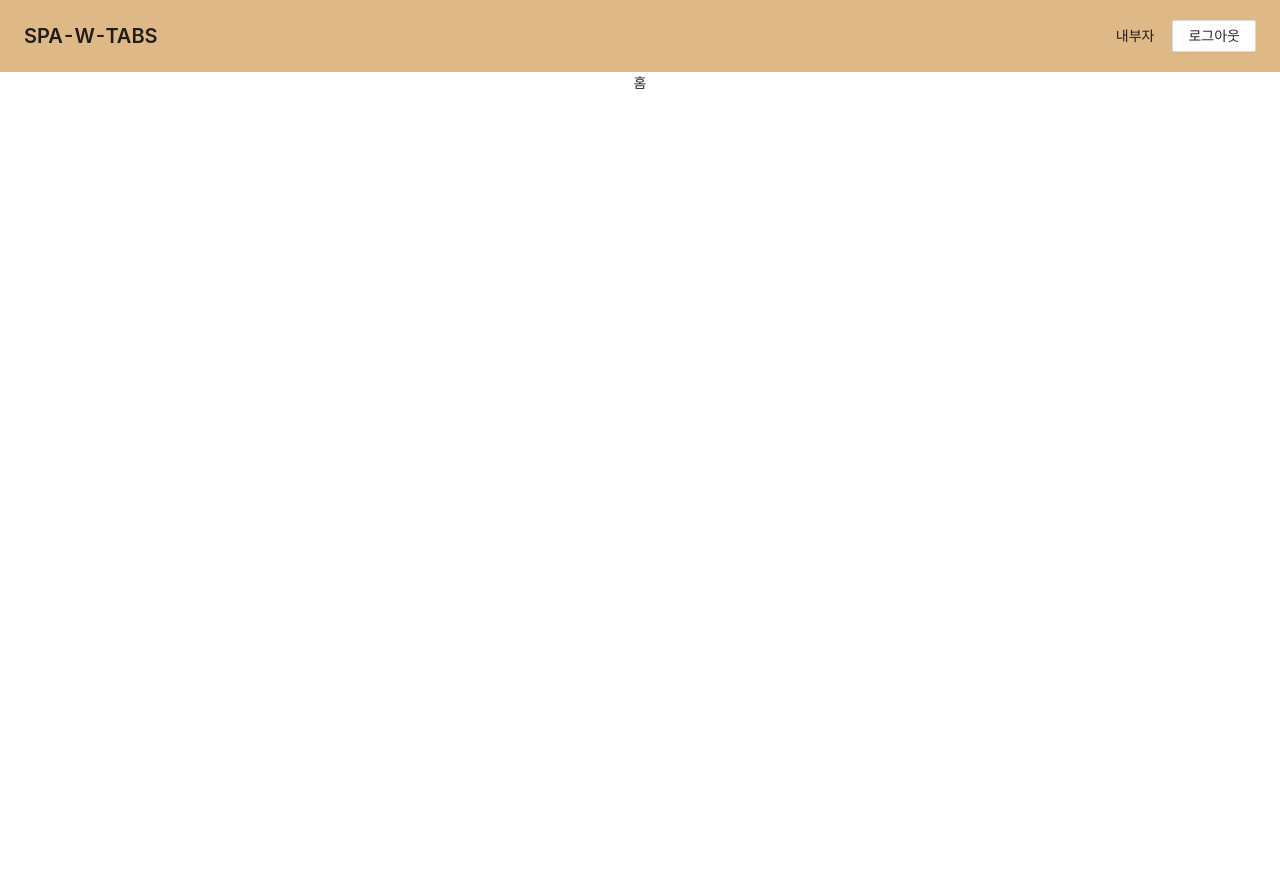
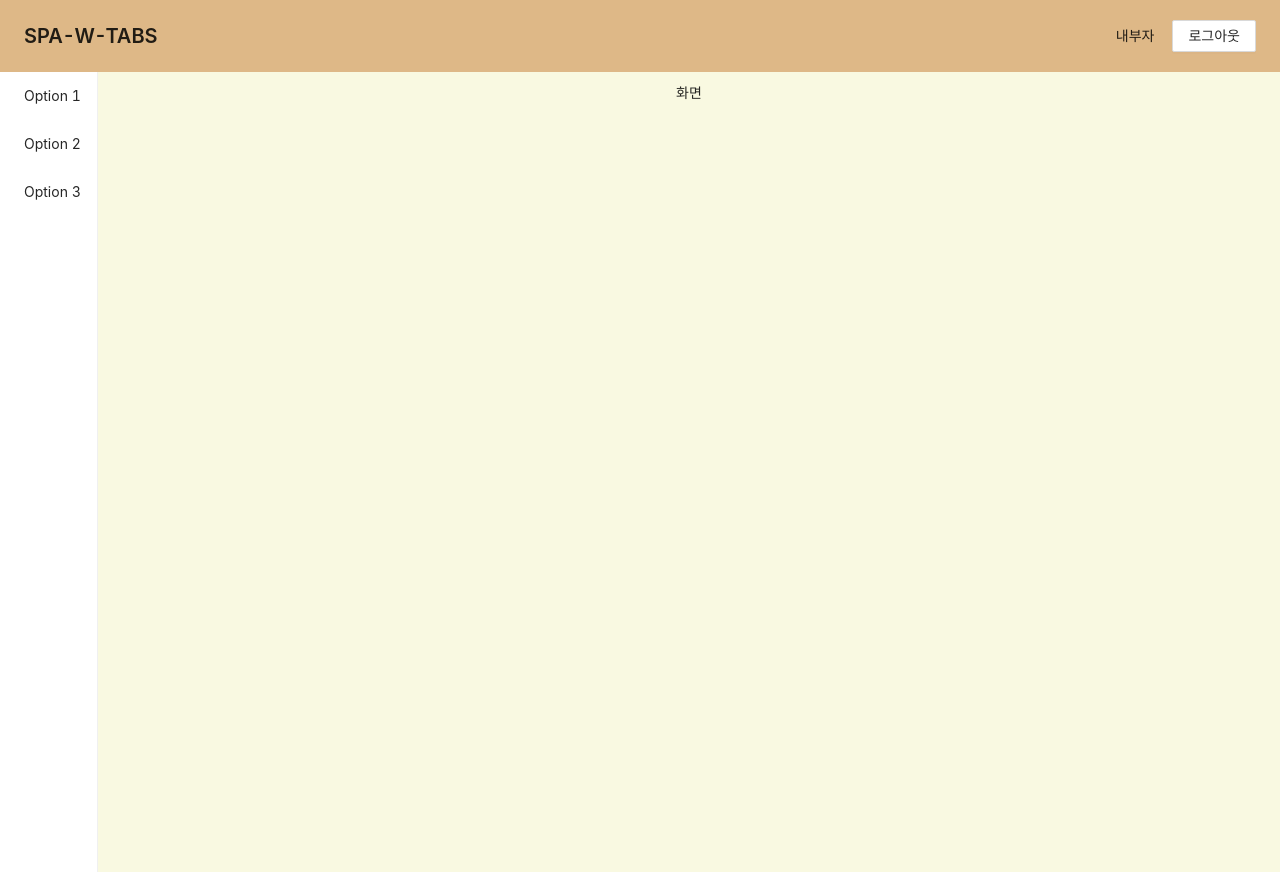
Before and after one commit to eunjung-jenny/SPA-with-TAB, a React (Create React App) app in the folder frontend/: page /login in a window 1280 px wide. Both pictures are taken after a click on the button "내부자로 로그인". Before the commit the page ends 800 px from the top, so only its background shows below. Built offline with nearby package versions, Linux system fonts and the light colour scheme.

Commit message:
Nav 컴포넌트 추가

```diff
--- /dev/null
+++ b/frontend/src/components/antd/MyMenu.tsx
@@ -0,0 +1,8 @@
+import { Menu, MenuProps } from 'antd'
+import React from 'react'
+
+const MyMenu: React.FC<MenuProps> = (props: MenuProps) => {
+  return <Menu {...props} />
+}
+
+export default MyMenu
--- /dev/null
+++ b/frontend/src/components/layout/Nav.tsx
@@ -0,0 +1,37 @@
+import { Menu } from 'antd'
+import React from 'react'
+import styled from 'styled-components'
+import MyMenu from '../antd/MyMenu'
+
+const { Item } = Menu
+
+const Container = styled.div`
+  &.nav {
+  }
+`
+
+type Props = {
+  navStyle?: React.CSSProperties
+  menuStyle?: React.CSSProperties
+}
+
+const Nav = (props: Props) => {
+  const { navStyle, menuStyle } = props
+
+  return (
+    <Container className="nav" style={navStyle}>
+      <MyMenu
+        defaultSelectedKeys={[]}
+        defaultOpenKeys={[]}
+        mode="inline"
+        style={menuStyle}
+      >
+        <Item key="1">Option 1</Item>
+        <Item key="2">Option 2</Item>
+        <Item key="3">Option 3</Item>
+      </MyMenu>
+    </Container>
+  )
+}
+
+export default Nav
--- a/frontend/src/pages/Home.tsx
+++ b/frontend/src/pages/Home.tsx
@@ -1,5 +1,28 @@
 import React from 'react'
+import styled from 'styled-components'
+import Nav from '../components/layout/Nav'
 
-const Home: React.FC = () => <div>홈</div>
+const Container = styled.div`
+  &.home {
+    display: flex;
+    min-height: 100vh;
+  }
+`
+
+const Home: React.FC = () => {
+  return (
+    <Container className="home">
+      <Nav
+        navStyle={{ maxWidth: '250px' }}
+        menuStyle={{ minHeight: '100vh' }}
+      />
+      <div
+        style={{ width: '100%', padding: '10px', backgroundColor: '#f9f9e1' }}
+      >
+        화면
+      </div>
+    </Container>
+  )
+}
 
 export default Home
```
Also changed, not shown: frontend/.eslintrc.json.
